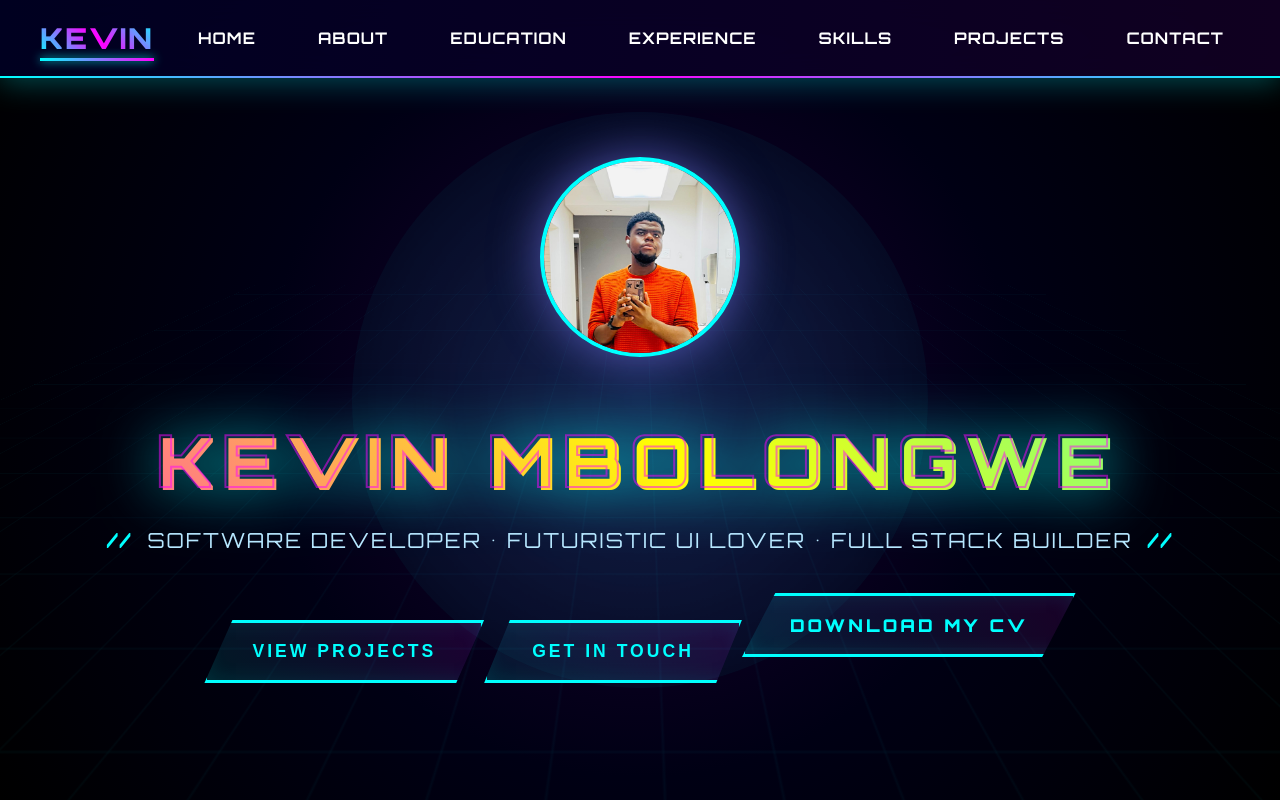
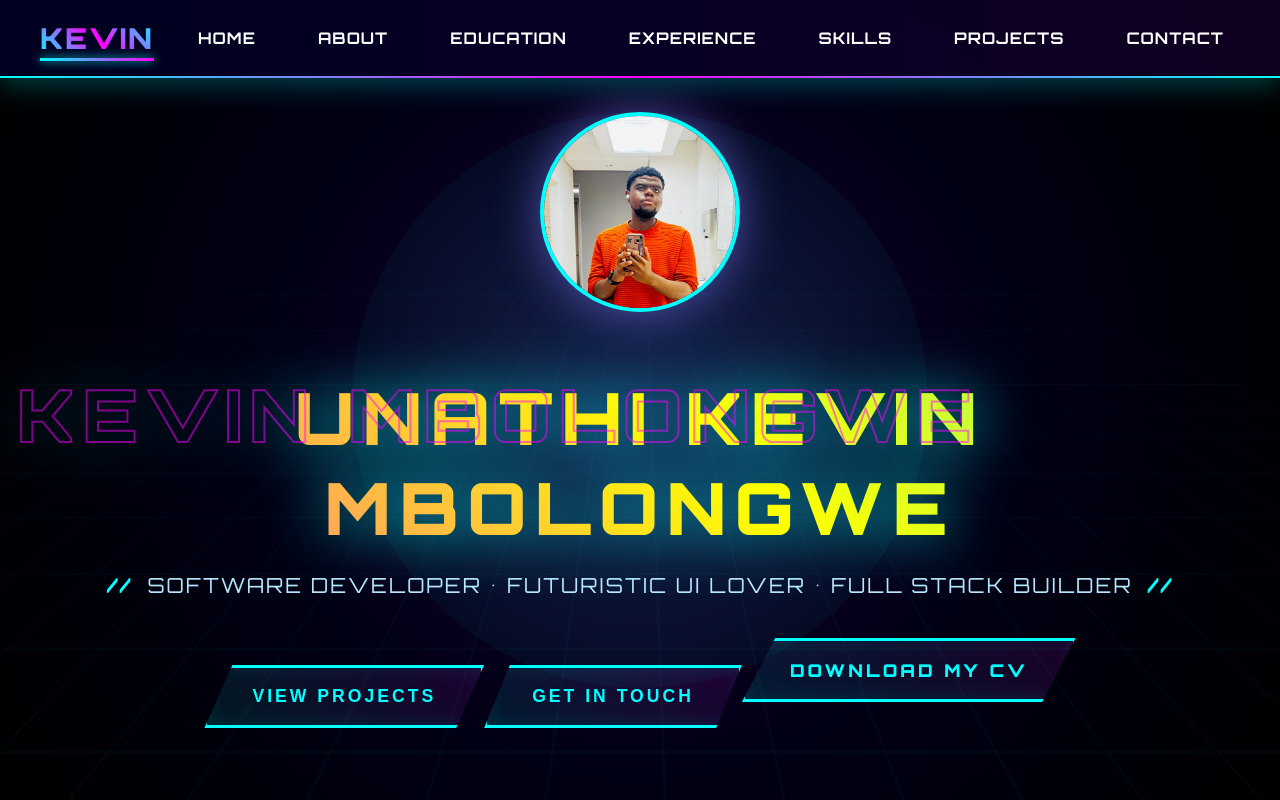
Before and after one commit to kvnxmars/Virtual-CV, a React (Vite) app in the folder neon-cv/: page / in a window 1280 px wide. Shown: the top 800 px of the page. Built offline with nearby package versions, Linux system fonts and the light colour scheme.

Commit message:
added Unathi.

```diff
--- a/neon-cv/src/components/Hero.jsx
+++ b/neon-cv/src/components/Hero.jsx
@@ -14,7 +14,7 @@ export default function Hero() {
           />
           </div>
         </div>
-        <h1 className="glow-text">KEVIN MBOLONGWE</h1>
+        <h1 className="glow-text">UNATHI KEVIN MBOLONGWE</h1>
         <p className="subtext">Software Developer • Futuristic UI Lover • Full Stack Builder</p>
         <button
           className="neon-button"
```
